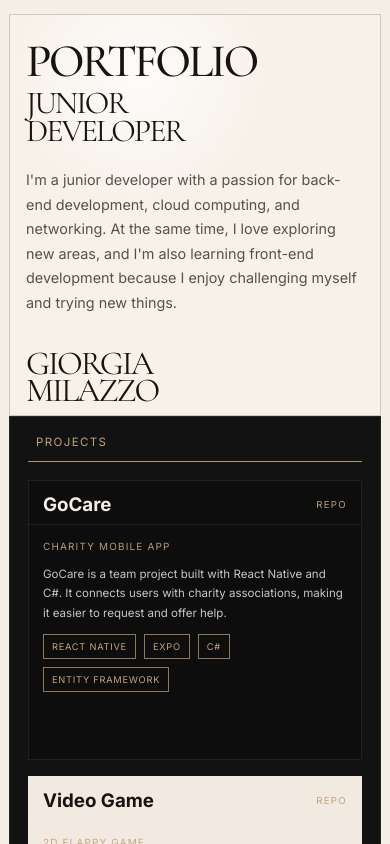
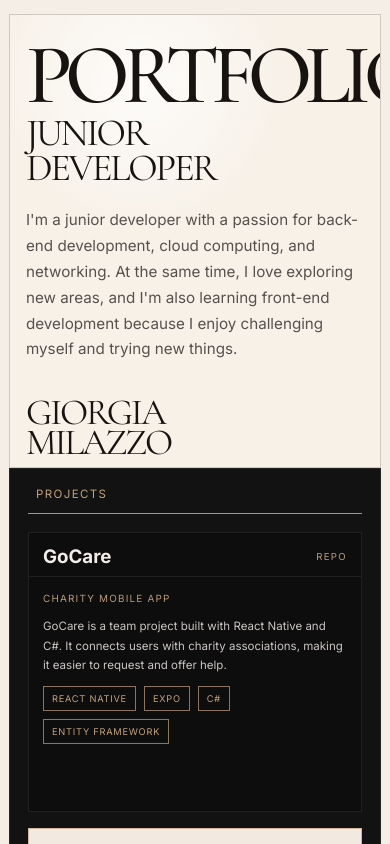
Before and after one commit to GiorgiaMilazzo/portfolio, a React (Vite) app: page / in a window 390 px wide. Shown: the top 844 px of the page. Built offline with nearby package versions, Linux system fonts and the light colour scheme.

Commit message:
Modifica Hero2

```diff
--- a/src/App.css
+++ b/src/App.css
@@ -267,6 +267,7 @@ select {
 .project-card.light {
   background: #f2eae0;
   color: var(--text);
+  border-color: rgba(195, 162, 121, 0.7);
 }
 
 .project-header {
@@ -278,6 +279,10 @@ select {
   border-bottom: 1px solid rgba(255,255,255,0.08);
 }
 
+.project-card.light .project-header {
+  border-bottom-color: rgba(195, 162, 121, 0.35);
+}
+
 .project-link {
   color: var(--gold);
   text-decoration: none;
@@ -285,6 +290,16 @@ select {
   letter-spacing: 0.14em;
   text-transform: uppercase;
   opacity: 0.95;
+}
+
+.project-card.light .project-link,
+.project-card.light .project-type,
+.project-card.light .skill-list li {
+  color: var(--gold);
+}
+
+.project-card.light .skill-list li {
+  border-color: rgba(195, 162, 121, 0.7);
 }
 
 .project-copy {
@@ -444,31 +459,11 @@ select {
   }
 
   .hero-copy h1 {
-    display: block;
-    width: 100%;
-    max-width: 100%;
-    font-size: clamp(2.6rem, 12vw, 4.2rem);
-    white-space: nowrap;
-    letter-spacing: -0.06em;
-    overflow: visible;
-  }
-
-  .hero-line {
-    flex-wrap: wrap;
-  }
-
-  .hero-text {
-    font-size: clamp(2rem, 7vw, 3rem);
-    white-space: nowrap;
-  }
-
-  .name-block {
-    font-size: clamp(2.1rem, 7vw, 3.2rem);
+    font-size: 5.3rem;
   }
 
   .hero-copy p {
     max-width: 100%;
-    font-size: 0.9rem;
   }
 
   .hero-visual {
```
